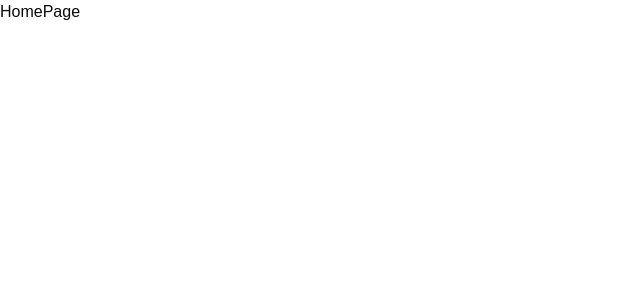
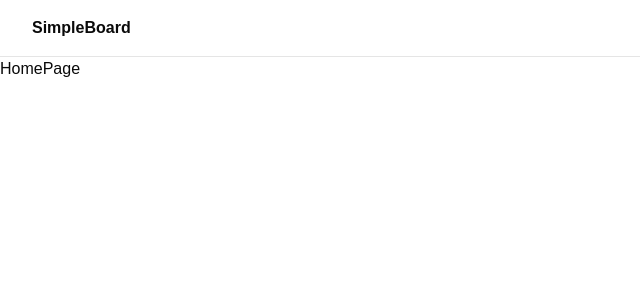
Before and after one commit to skyblusea/simple-board, a React (Vite) app: page / in a window 1280 px wide. Shown: the top 300 px of the page, without its empty margins (0-640 px from the left). Built offline with nearby package versions, Linux system fonts and the light colour scheme.

Commit message:
feat: layout 구현

```diff
--- /dev/null
+++ b/src/components/layout/Header.tsx
@@ -0,0 +1,13 @@
+import { Link } from "react-router";
+
+export function Header() {
+  return (
+    <header className="bg-background/95 supports-[backdrop-filter]:bg-background/60 sticky top-0 z-50 w-full border-b backdrop-blur">
+      <div className="container flex h-14 items-center justify-between px-4 sm:px-8">
+        <Link to="/" className="mr-6 flex items-center space-x-2">
+          <span className="hidden font-bold sm:inline-block">SimpleBoard</span>
+        </Link>
+      </div>
+    </header>
+  );
+}
--- /dev/null
+++ b/src/components/layout/RootLayout.tsx
@@ -0,0 +1,14 @@
+import { Outlet } from "react-router";
+import { Header } from "./Header";
+
+export function RootLayout() {
+  return (
+    <>
+      <div className="bg-background flex min-h-screen flex-col font-sans antialiased">
+        <Header />
+        <Outlet />
+      </div>
+      ;
+    </>
+  );
+}
--- a/src/router.ts
+++ b/src/router.ts
@@ -1,9 +1,16 @@
 import { HomePage } from "@/pages/home";
 import { createBrowserRouter } from "react-router";
+import { RootLayout } from "./components/layout/RootLayout";
 
 export const routes = createBrowserRouter([
   {
-    index: true,
-    Component: HomePage,
+    path: "",
+    Component: RootLayout,
+    children: [
+      {
+        index: true,
+        Component: HomePage,
+      },
+    ],
   },
 ]);
```
